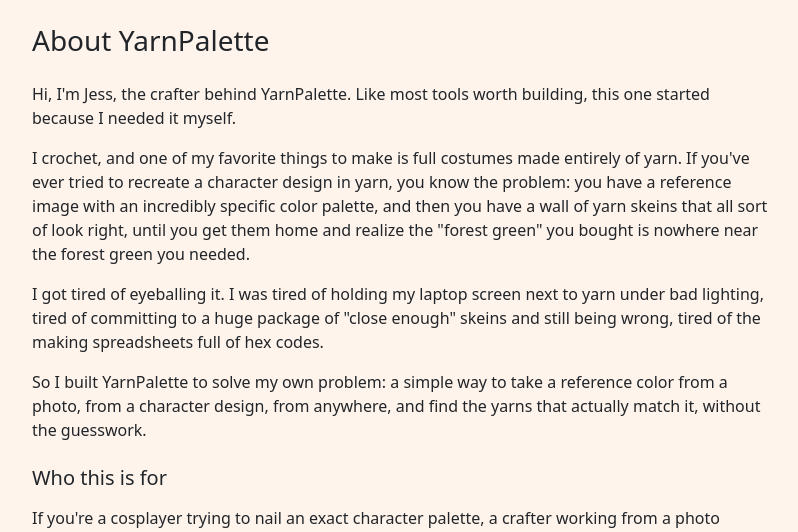
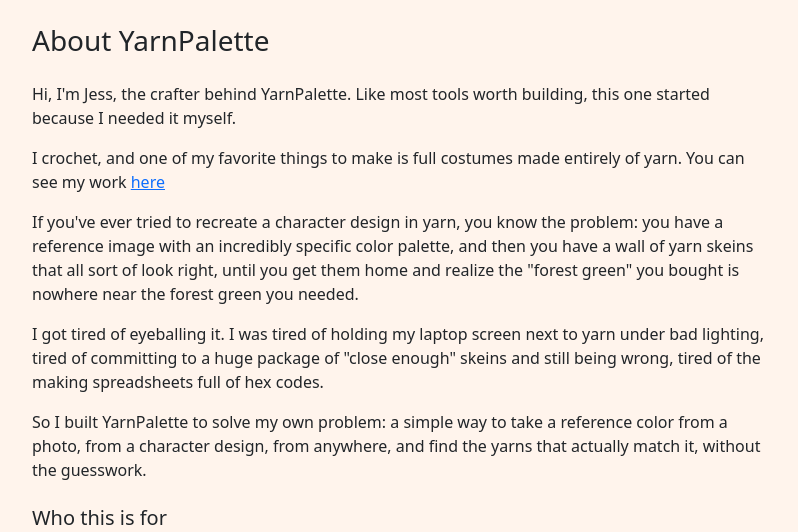
Before and after one commit to justjess678/yarn-finder, a Django app: page /about/ in a window 1280 px wide. Shown: the part 62-594 px from the top of the page, without its empty margins (240-1038 px from the left). Run offline with Django 5.2, Linux system fonts and the light colour scheme.

Commit message:
add my info

```diff
--- a/templates/yarns/about.html
+++ b/templates/yarns/about.html
@@ -9,7 +9,9 @@
 
         <p>Hi, I'm Jess, the crafter behind YarnPalette. Like most tools worth building, this one started because I needed it myself.</p>
 
-        <p>I crochet, and one of my favorite things to make is full costumes made entirely of yarn. If you've ever tried to recreate a character design in yarn, you know the problem: you have a reference image with an incredibly specific color palette, and then you have a wall of yarn skeins that all sort of look right, until you get them home and realize the "forest green" you bought is nowhere near the forest green you needed.</p>
+        <p>I crochet, and one of my favorite things to make is full costumes made entirely of yarn. You can see my work <a href="https://transatlatnic-crochet.com">here</a></p>
+
+        <p>If you've ever tried to recreate a character design in yarn, you know the problem: you have a reference image with an incredibly specific color palette, and then you have a wall of yarn skeins that all sort of look right, until you get them home and realize the "forest green" you bought is nowhere near the forest green you needed.</p>
 
         <p>I got tired of eyeballing it. I was tired of holding my laptop screen next to yarn under bad lighting, tired of committing to a huge package of "close enough" skeins and still being wrong, tired of the making spreadsheets full of hex codes.</p>
 
```
